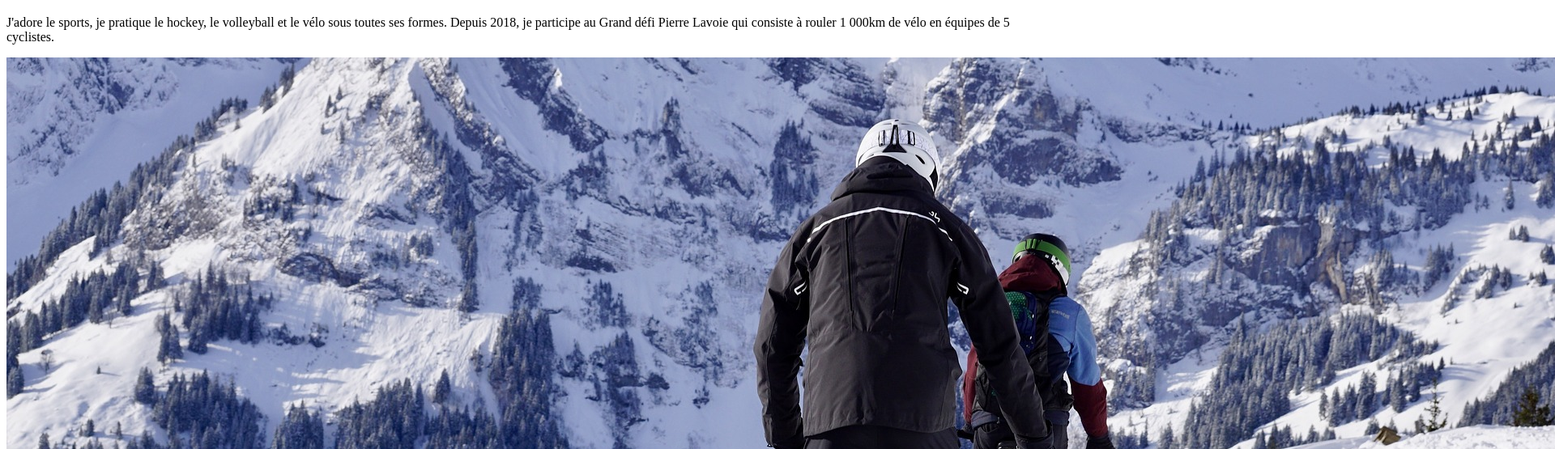
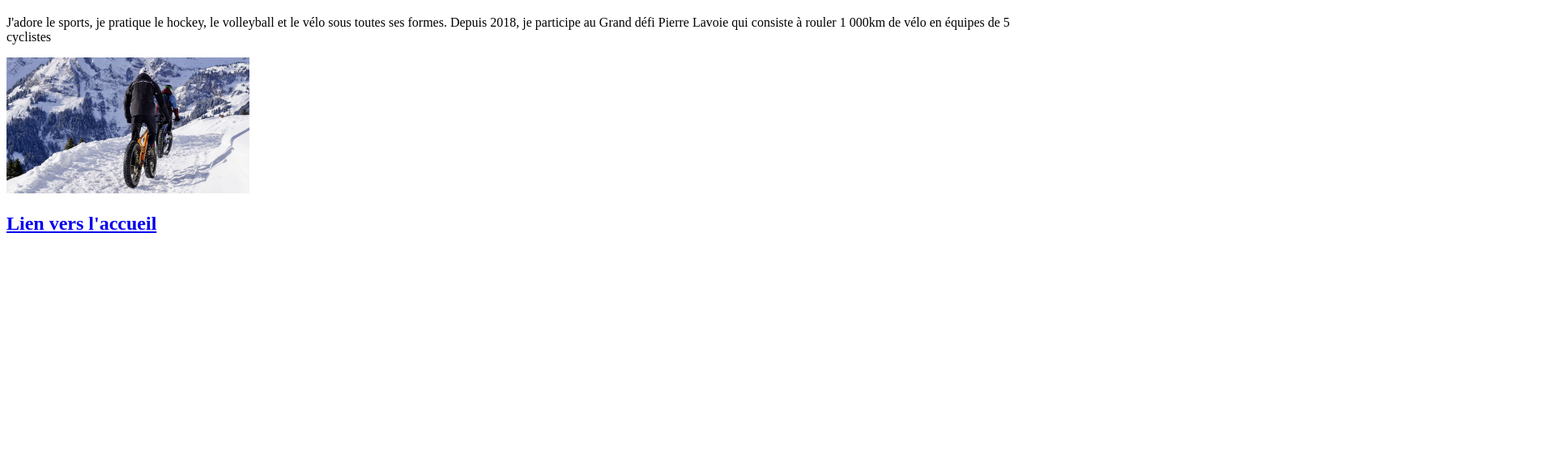
Before and after one commit to yanriverin/yanriverin, a plain HTML site: page Cours_01/JeMePresente/loisirs.html in a window 1280 px wide. Shown: the part 61-616 px from the top of the page at 81% size, 1920 px wide, since content can reach past the window. Drawn offline with Linux system fonts and the light colour scheme.

Commit message:
Mise-à-jour

```diff
--- a/Cours_01/JeMePresente/loisirs.html
+++ b/Cours_01/JeMePresente/loisirs.html
@@ -5,12 +5,10 @@
     <title>Mes loisirs</title>
 </head>
 <body>
-    <h1>Mes loisirs</h1>
+<h1>Mes loisirs</h1>
+<p>J'adore le sports, je pratique le hockey, le volleyball et le vélo sous toutes ses formes.  Depuis 2018, je participe au Grand défi Pierre Lavoie qui consiste à rouler 1 000km de vélo en équipes de 5 cyclistes<p>
 
-    <p>J'adore le sports, je pratique le hockey, le volleyball et le vélo sous toutes ses formes.  Depuis 2018, je participe au Grand défi Pierre Lavoie qui consiste à rouler 1 000km de vélo en équipes de 5 cyclistes. </p>
-
-    <img src="IMG/Fatbike.jpg" height="1078" width="1920"/>
-
+    <img src="IMG/Fatbike.jpg" height="168" width="300"/>
 </body>
 </html>
 
```
Also changed, not shown: Cours_01/JeMePresente/reves.html (+1 -1 lines).
